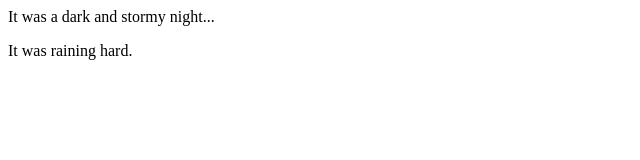
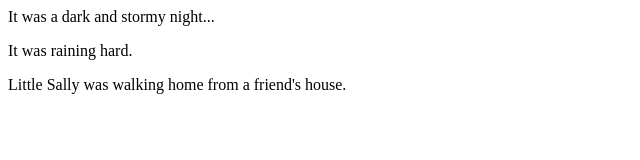
Before and after one commit to mhensz/fireside-story, a plain HTML site: page index.html in a window 1280 px wide. Shown: the whole page, without its empty margins (0-640 px from the left). Drawn offline with Linux system fonts and the light colour scheme.

Commit message:
Added third line

```diff
--- a/index.html
+++ b/index.html
@@ -2,5 +2,6 @@
     <body>
       <p>It was a dark and stormy night...</p>
       <p>It was raining hard.</p>
+      <p>Little Sally was walking home from a friend's house.</p>
     </body>
   </html>
```
